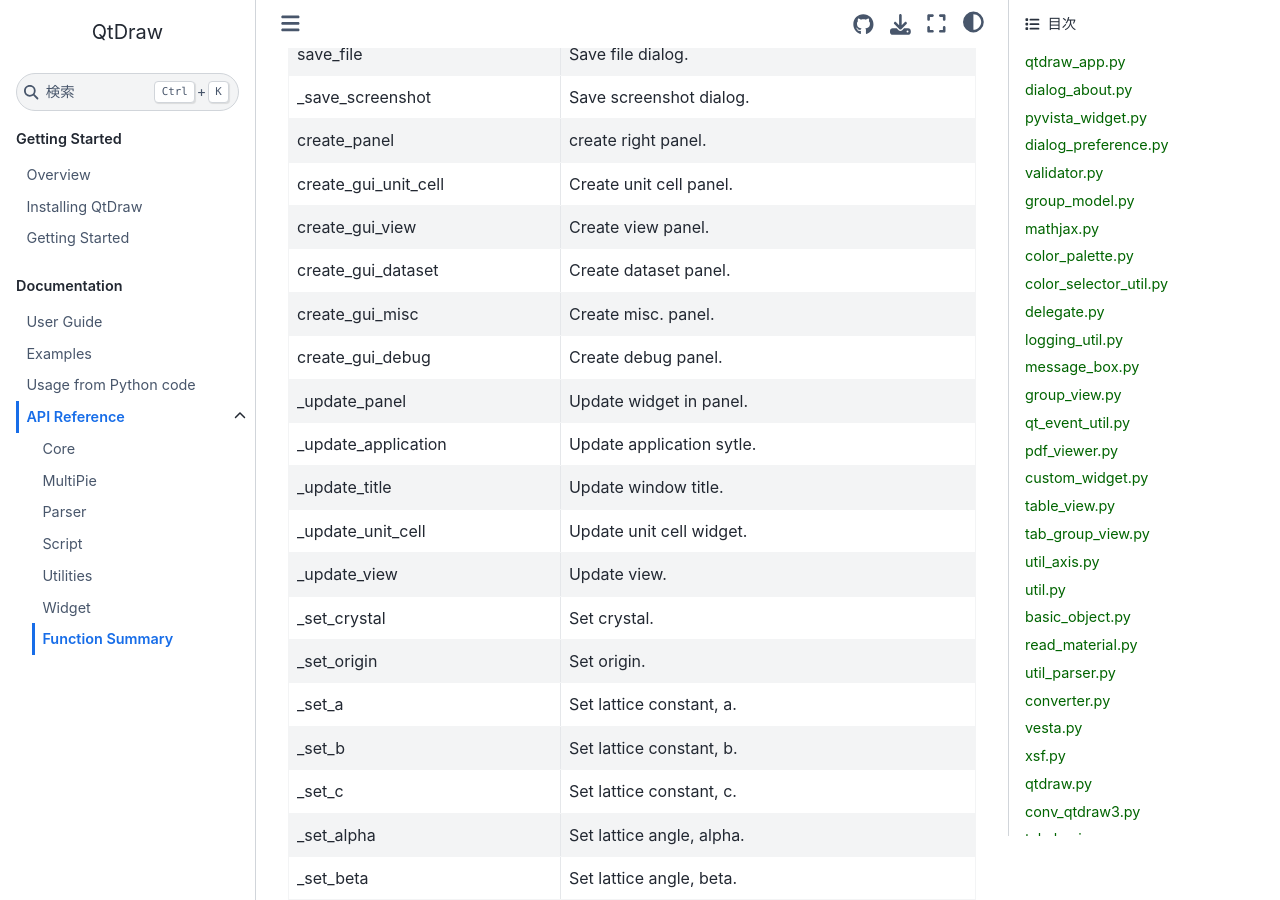
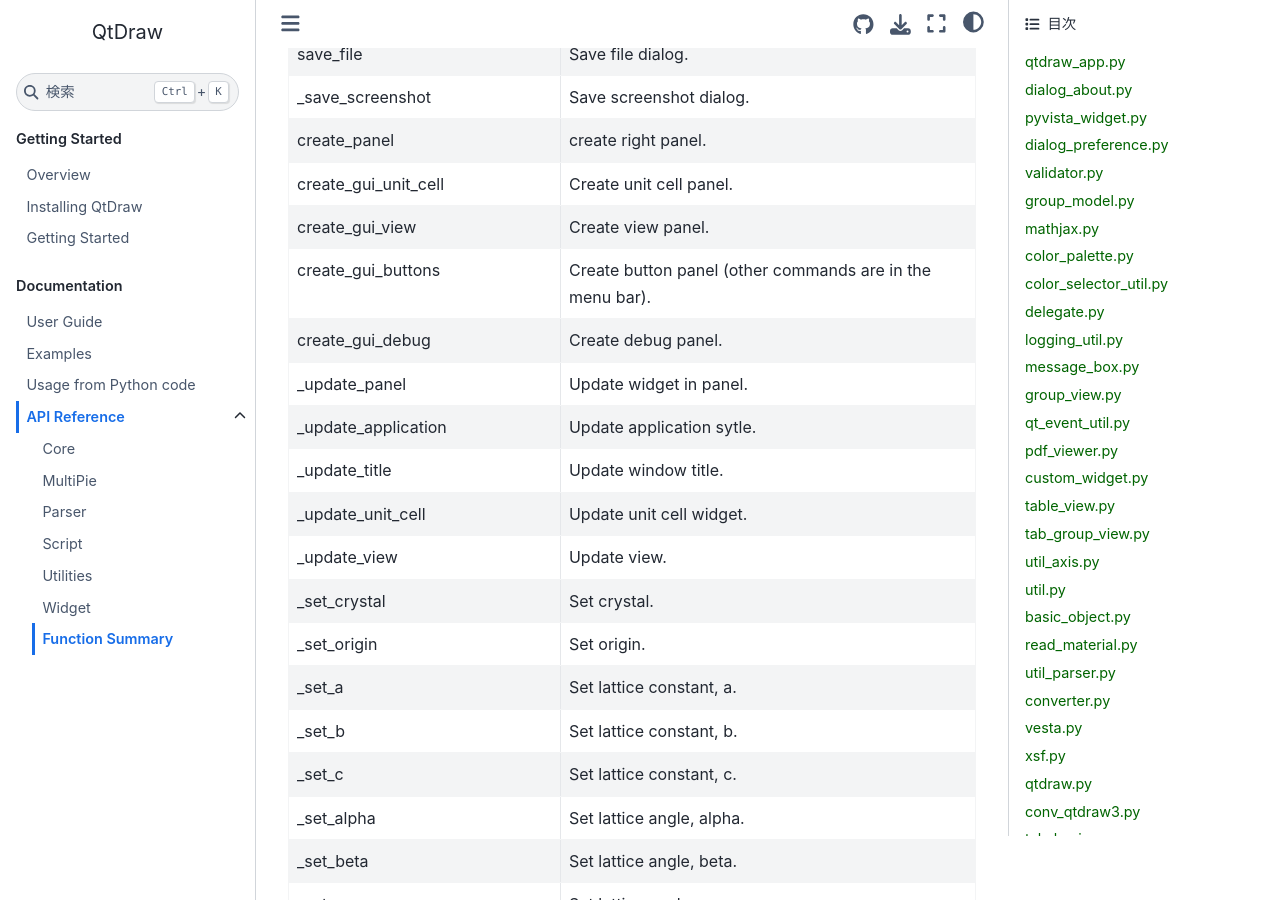
Before and after one commit to CMT-MU/QtDraw, a Jupyter Book: the page built from docs/src/function_table.md, in a window 1280 px wide and 900 px high, scrolled down 676 px. Built offline with Jupyter Book 1.0.4 settings and Sphinx 7.4.7 and the Sphinx Book theme 1.1.4, drawn with Linux system fonts in a browser that asks for light colours.

Commit message:
Update the main window figure and the function table for the new panel
Co-Authored-By: Claude Opus 5.5 <noreply@anthropic.com>
Claude-Session: https://claude.ai/code/session_01GH3jHZ5TE1BmyXobYxcbH5

```diff
--- a/docs/src/function_table.md
+++ b/docs/src/function_table.md
@@ -22,8 +22,7 @@
 | create_panel | create right panel. |
 | create_gui_unit_cell | Create unit cell panel. |
 | create_gui_view | Create view panel. |
-| create_gui_dataset | Create dataset panel. |
-| create_gui_misc | Create misc. panel. |
+| create_gui_buttons | Create button panel (other commands are in the menu bar). |
 | create_gui_debug | Create debug panel. |
 | _update_panel | Update widget in panel. |
 | _update_application | Update application sytle. |
```
Also changed, not shown: docs/src/fig/sample.jpg.
